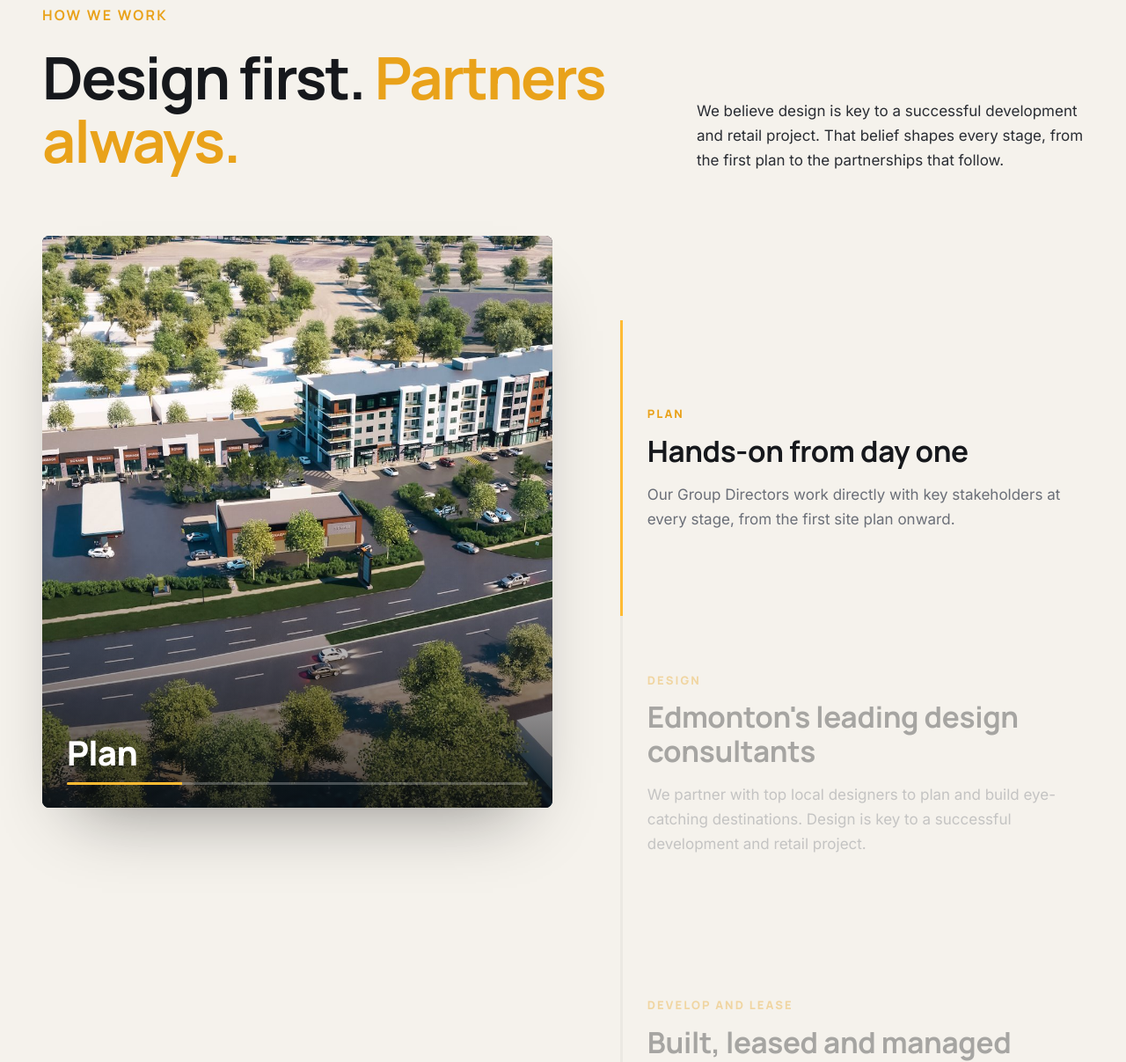
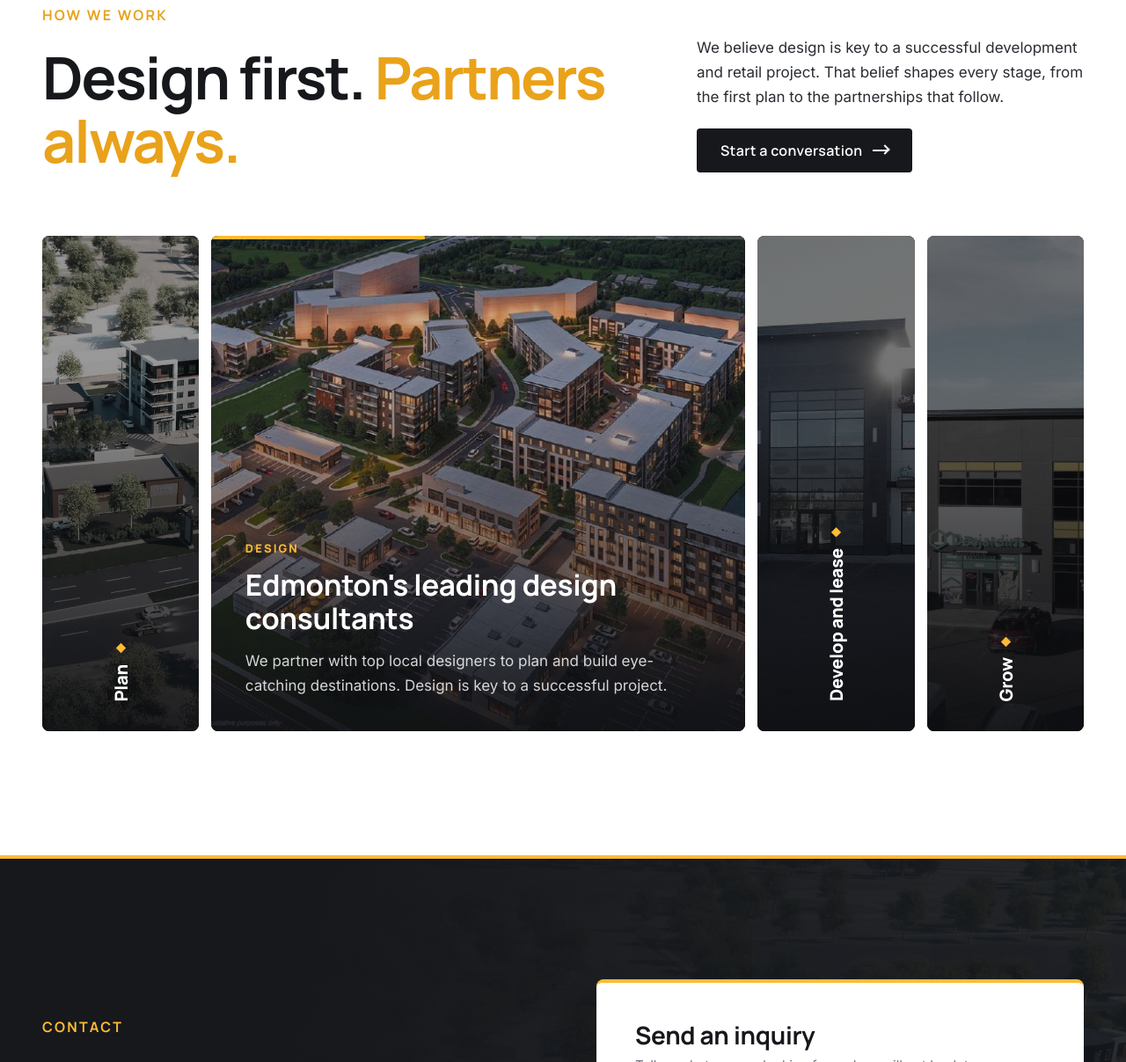
Before and after one commit to whitelabelwebdev/alliancemjdevelopments, a plain HTML site: page index.html in a window 1280 px wide. Shown: the part 9332-10539 px from the top of the page at 88% size. Drawn offline with Linux system fonts and the light colour scheme.

Commit message:
How we work: expanding photo panels that rotate automatically
Co-Authored-By: Claude Opus 5.5 <noreply@anthropic.com>
Claude-Session: https://claude.ai/code/session_017Li8CGonjWZk9Tuc6rCrAC

```diff
--- a/assets/css/style.css
+++ b/assets/css/style.css
@@ -320,26 +320,30 @@ h2 em { color: var(--sun-deep); }
 .gallery img { width: 100%; height: 100%; object-fit: cover; }
 @keyframes marquee { to { transform: translateX(-50%); } }
 
-/* ---------- Approach (sticky image story) ---------- */
-.approach { background: var(--paper); }
-.hw { display: grid; grid-template-columns: 1.1fr 1fr; gap: clamp(40px, 6vw, 100px); align-items: start; }
-.hw-visual { position: sticky; top: 110px; }
-.hw-frame { position: relative; aspect-ratio: 4 / 5; max-height: calc(100vh - 150px); width: 100%; border-radius: 8px; overflow: hidden; background: var(--ink); box-shadow: 0 40px 80px -40px rgba(0,0,0,.45); }
-.hw-img { position: absolute; inset: 0; width: 100%; height: 100%; object-fit: cover; opacity: 0; transform: scale(1.08); transition: opacity .9s var(--ease), transform 1.6s var(--ease); }
-.hw-img.is-on { opacity: 1; transform: scale(1); }
-.hw-frame::after { content: ""; position: absolute; inset: 0; background: linear-gradient(180deg, rgba(14,15,18,0) 55%, rgba(14,15,18,.75)); pointer-events: none; }
-.hw-caption { position: absolute; z-index: 1; left: 28px; right: 28px; bottom: 26px; display: flex; flex-direction: column; gap: 14px; }
-.hw-cap-k { font-family: var(--f-head); font-size: clamp(28px, 3vw, 42px); font-weight: 800; color: var(--white); letter-spacing: -.02em; line-height: 1; }
-.hw-progress { display: block; height: 3px; background: rgba(255,255,255,.25); border-radius: 2px; overflow: hidden; }
-.hw-progress i { display: block; height: 100%; background: var(--sun); width: 25%; transition: width .7s var(--ease); }
-.hw-steps { display: flex; flex-direction: column; padding: 12vh 0 6vh; }
-.hw-step { padding: 34px 0 34px 28px; border-left: 3px solid var(--line); min-height: 42vh; display: flex; flex-direction: column; justify-content: center; opacity: .35; transition: opacity .6s var(--ease), border-color .6s var(--ease); }
-.hw-step.is-on { opacity: 1; border-color: var(--sun); }
-.hw-k { font-family: var(--f-head); font-size: 13px; font-weight: 800; letter-spacing: .16em; text-transform: uppercase; color: var(--sun-deep); margin-bottom: 12px; }
-.hw-step h3 { font-size: clamp(26px, 2.6vw, 38px); margin-bottom: 16px; }
-.hw-step > p:last-child { margin: 0; font-size: 17px; color: var(--muted); max-width: 46ch; }
-.hw-steps .btn { align-self: flex-start; margin-top: 30px; }
-.hw-mobile-img { display: none; }
+/* ---------- Approach (expanding panels) ---------- */
+.ap-intro { display: flex; flex-direction: column; align-items: flex-start; gap: 22px; max-width: 440px; }
+.ap-panels { display: flex; gap: 14px; height: clamp(460px, 44vw, 600px); }
+.ap-panel { position: relative; flex: 1; min-width: 0; overflow: hidden; border-radius: 8px; background: var(--ink); color: var(--white); cursor: pointer; transition: flex .9s var(--ease); outline: 0; }
+.ap-panel.is-on { flex: 3.4; cursor: default; }
+.ap-panel:focus-visible { box-shadow: 0 0 0 3px var(--sun); }
+.ap-panel img { position: absolute; inset: 0; width: 100%; height: 100%; object-fit: cover; transform: scale(1.12); filter: grayscale(.6) brightness(.7); transition: transform 1.4s var(--ease), filter .9s var(--ease); }
+.ap-panel.is-on img { transform: scale(1); filter: none; }
+.ap-panel::after { content: ""; position: absolute; inset: 0; background: linear-gradient(180deg, rgba(14,15,18,.15) 30%, rgba(14,15,18,.9)); }
+.ap-tab { position: absolute; z-index: 1; left: 50%; bottom: 34px; transform: translateX(-50%) rotate(180deg); writing-mode: vertical-rl; font-family: var(--f-head); font-size: 20px; font-weight: 800; letter-spacing: -.01em; white-space: nowrap; transition: opacity .4s var(--ease); }
+.ap-tab::after { content: ""; display: inline-block; width: 8px; height: 8px; margin-top: 14px; background: var(--sun); transform: rotate(45deg); }
+.ap-panel.is-on .ap-tab { opacity: 0; }
+.ap-panel:not(.is-on):hover img { filter: grayscale(0) brightness(.85); }
+.ap-body { position: absolute; z-index: 1; left: 0; bottom: 0; width: min(560px, 100%); padding: clamp(24px, 3vw, 44px); opacity: 0; transform: translateY(24px); transition: opacity .5s var(--ease), transform .7s var(--ease); pointer-events: none; }
+.ap-panel.is-on .ap-body { opacity: 1; transform: none; transition-delay: .35s; }
+.ap-k { font-family: var(--f-head); font-size: 13px; font-weight: 800; letter-spacing: .16em; text-transform: uppercase; color: var(--sun); margin-bottom: 12px; }
+.ap-body h3 { color: var(--white); font-size: clamp(26px, 2.6vw, 38px); margin-bottom: 14px; }
+.ap-body p:last-child { margin: 0; color: rgba(255,255,255,.82); font-size: 17px; max-width: 46ch; }
+.ap-timer { position: absolute; z-index: 1; left: 0; right: 0; top: 0; height: 4px; background: rgba(255,255,255,.15); opacity: 0; transition: opacity .3s; }
+.ap-panel.is-on .ap-timer { opacity: 1; }
+.ap-timer i { display: block; height: 100%; width: 100%; background: var(--sun); transform: scaleX(0); transform-origin: left; }
+.ap-panel.is-on .ap-timer i { animation: apTimer var(--ap-dur, 5s) linear forwards; }
+.ap-panels.is-paused .ap-panel.is-on .ap-timer i { animation-play-state: paused; }
+@keyframes apTimer { to { transform: scaleX(1); } }
 
 /* ---------- Contact (strong CTA) ---------- */
 .contact { position: relative; background: var(--ink); color: rgba(255,255,255,.75); padding: var(--sec) 0; overflow: hidden; isolation: isolate; }
@@ -426,12 +430,11 @@ h2 em { color: var(--sun-deep); }
   .fx-split figure { min-height: 0; aspect-ratio: 16 / 10; }
   .pgrid { grid-template-columns: repeat(2, 1fr); }
   .portfolio-bar { top: 72px; }
-  .hw { grid-template-columns: 1fr; }
-  .hw-visual { display: none; }
-  .hw-steps { padding: 0; gap: 36px; }
-  .hw-step { min-height: 0; opacity: 1; padding: 0 0 0 22px; }
-  .hw-mobile-img { display: block; margin: 0 0 22px; aspect-ratio: 16 / 10; overflow: hidden; border-radius: 6px; }
-  .hw-mobile-img img { width: 100%; height: 100%; object-fit: cover; }
+  .ap-panels { flex-direction: column; height: auto; }
+  .ap-panel, .ap-panel.is-on { flex: none; height: 110px; transition: height .8s var(--ease); }
+  .ap-panel.is-on { height: 440px; }
+  .ap-tab { writing-mode: horizontal-tb; transform: none; left: 24px; bottom: auto; top: 50%; margin-top: -14px; display: flex; align-items: center; gap: 12px; }
+  .ap-tab::after { margin: 0; }
   .footer-grid { grid-template-columns: 1fr 1fr; }
   .footer-brand { grid-column: 1 / -1; }
 }
@@ -474,7 +477,8 @@ h2 em { color: var(--sun-deep); }
   *, *::before, *::after { animation: none !important; transition: none !important; }
   .stat, .hero-anim, .hero h1 .w > span { opacity: 1; transform: none; filter: none; }
   .stat-bar i, .hero h1 .hl::after { transform: none; }
-  .reveal, .hw-step { opacity: 1; transform: none; }
+  .reveal { opacity: 1; transform: none; }
+  .ap-body { opacity: 1; transform: none; }
   html { scroll-behavior: auto; }
 }
 
--- a/assets/js/main.js
+++ b/assets/js/main.js
@@ -138,22 +138,42 @@
   });
   if (grid) applyFilter('all');
 
-  /* How we work: swap the sticky image as each stage scrolls into focus */
-  var hwSteps = document.querySelectorAll('.hw-step');
-  var hwImgs = document.querySelectorAll('[data-hw-img]');
-  var hwCap = document.querySelector('[data-hw-cap]');
-  var hwBar = document.querySelector('[data-hw-bar]');
-  function setStep(i) {
-    hwSteps.forEach(function (s, k) { s.classList.toggle('is-on', k === i); });
-    hwImgs.forEach(function (im, k) { im.classList.toggle('is-on', k === i); });
-    if (hwCap) hwCap.textContent = hwSteps[i].querySelector('.hw-k').textContent;
-    if (hwBar) hwBar.style.width = ((i + 1) / hwSteps.length * 100) + '%';
-  }
-  if (hwSteps.length && 'IntersectionObserver' in window) {
-    var hio = new IntersectionObserver(function (entries) {
-      entries.forEach(function (en) { if (en.isIntersecting) setStep(+en.target.getAttribute('data-hw')); });
-    }, { rootMargin: '-45% 0px -45% 0px' });
-    hwSteps.forEach(function (s) { hio.observe(s); });
+  /* How we work: expanding panels that rotate on their own */
+  var apWrap = document.querySelector('[data-ap-wrap]');
+  if (apWrap) {
+    var panels = Array.prototype.slice.call(apWrap.querySelectorAll('.ap-panel'));
+    var DUR = 5000, cur = 0, timer = null, inView = false, hovering = false;
+    apWrap.style.setProperty('--ap-dur', DUR + 'ms');
+    var show = function (i) {
+      cur = i;
+      panels.forEach(function (p, k) {
+        var on = k === i;
+        p.classList.toggle('is-on', on);
+        p.setAttribute('aria-expanded', String(on));
+        var bar = p.querySelector('.ap-timer i');
+        if (on && bar) { bar.style.animation = 'none'; void bar.offsetWidth; bar.style.animation = ''; }
+      });
+      schedule();
+    };
+    var schedule = function () {
+      clearTimeout(timer);
+      if (reduce || !inView || hovering) return;
+      timer = setTimeout(function () { show((cur + 1) % panels.length); }, DUR);
+    };
+    panels.forEach(function (p, k) {
+      p.addEventListener('click', function () { if (k !== cur) show(k); });
+      p.addEventListener('mouseenter', function () { if (window.matchMedia('(hover: hover)').matches && k !== cur) show(k); });
+      p.addEventListener('keydown', function (e) {
+        if (e.key === 'Enter' || e.key === ' ') { e.preventDefault(); show(k); }
+        if (e.key === 'ArrowRight' || e.key === 'ArrowDown') { e.preventDefault(); panels[(k + 1) % panels.length].focus(); }
+        if (e.key === 'ArrowLeft' || e.key === 'ArrowUp') { e.preventDefault(); panels[(k - 1 + panels.length) % panels.length].focus(); }
+      });
+    });
+    apWrap.addEventListener('mouseenter', function () { hovering = true; apWrap.classList.add('is-paused'); clearTimeout(timer); });
+    apWrap.addEventListener('mouseleave', function () { hovering = false; apWrap.classList.remove('is-paused'); show(cur); });
+    if ('IntersectionObserver' in window) {
+      new IntersectionObserver(function (en) { inView = en[0].isIntersecting; if (inView) show(cur); else clearTimeout(timer); }, { threshold: 0.35 }).observe(apWrap);
+    }
   }
 
   /* Gallery marquee: duplicate items for a seamless loop */
--- a/index.html
+++ b/index.html
@@ -322,45 +322,52 @@
             <p class="eyebrow">How we work</p>
             <h2 id="approach-title">Design first. <em>Partners always.</em></h2>
           </div>
+          <div class="ap-intro">
             <p class="section-intro">We believe design is key to a successful development and retail project. That belief shapes every stage, from the first plan to the partnerships that follow.</p>
-        </div>
-        <div class="hw">
-          <div class="hw-visual" aria-hidden="true">
-            <div class="hw-frame">
-              <img class="hw-img is-on" src="assets/images/home/slide-4.jpg" alt="Aerial rendering of a planned Alliance MJ mixed retail and residential site" loading="lazy" data-hw-img="0">
-              <img class="hw-img" src="assets/images/projects/rugby-land/slide-1.jpg" alt="Rendering of Rugby Land Urban Village in Edmonton" loading="lazy" data-hw-img="1">
-              <img class="hw-img" src="assets/images/projects/alliance-centre-silverberry/slide-1.jpg" alt="Alliance Centre Silverberry at dusk in Edmonton" loading="lazy" data-hw-img="2">
-              <img class="hw-img" src="assets/images/projects/mcconachie-landing-west/slide-1.jpg" alt="McConachie Landing West retail centre in Edmonton" loading="lazy" data-hw-img="3">
-              <div class="hw-caption"><span class="hw-cap-k" data-hw-cap>Plan</span><span class="hw-progress"><i data-hw-bar></i></span></div>
+            <a class="btn btn-ink" href="#contact">Start a conversation <span class="arrow" aria-hidden="true"></span></a>
           </div>
         </div>
-          <div class="hw-steps">
-          <article class="hw-step is-on" data-hw="0">
-            <figure class="hw-mobile-img"><img src="assets/images/home/slide-4.jpg" alt="" loading="lazy"></figure>
-            <p class="hw-k">Plan</p>
+        <div class="ap-panels reveal" data-ap-wrap>
+          <article class="ap-panel is-on" data-ap="0" tabindex="0" aria-expanded="true">
+            <img src="assets/images/home/slide-4.jpg" alt="" loading="lazy">
+            <span class="ap-tab">Plan</span>
+            <div class="ap-body">
+              <p class="ap-k">Plan</p>
               <h3>Hands-on from day one</h3>
               <p>Our Group Directors work directly with key stakeholders at every stage, from the first site plan onward.</p>
+            </div>
+            <span class="ap-timer" aria-hidden="true"><i></i></span>
           </article>
-          <article class="hw-step" data-hw="1">
-            <figure class="hw-mobile-img"><img src="assets/images/projects/rugby-land/slide-1.jpg" alt="" loading="lazy"></figure>
-            <p class="hw-k">Design</p>
+          <article class="ap-panel" data-ap="1" tabindex="0" aria-expanded="false">
+            <img src="assets/images/projects/rugby-land/slide-1.jpg" alt="" loading="lazy">
+            <span class="ap-tab">Design</span>
+            <div class="ap-body">
+              <p class="ap-k">Design</p>
               <h3>Edmonton's leading design consultants</h3>
-            <p>We partner with top local designers to plan and build eye-catching destinations. Design is key to a successful development and retail project.</p>
+              <p>We partner with top local designers to plan and build eye-catching destinations. Design is key to a successful project.</p>
+            </div>
+            <span class="ap-timer" aria-hidden="true"><i></i></span>
           </article>
-          <article class="hw-step" data-hw="2">
-            <figure class="hw-mobile-img"><img src="assets/images/projects/alliance-centre-silverberry/slide-1.jpg" alt="" loading="lazy"></figure>
-            <p class="hw-k">Develop and lease</p>
+          <article class="ap-panel" data-ap="2" tabindex="0" aria-expanded="false">
+            <img src="assets/images/projects/alliance-centre-silverberry/slide-1.jpg" alt="" loading="lazy">
+            <span class="ap-tab">Develop and lease</span>
+            <div class="ap-body">
+              <p class="ap-k">Develop and lease</p>
               <h3>Built, leased and managed</h3>
               <p>We develop, sell and lease each property, and manage our neighbourhood and community retail centres.</p>
+            </div>
+            <span class="ap-timer" aria-hidden="true"><i></i></span>
           </article>
-          <article class="hw-step" data-hw="3">
-            <figure class="hw-mobile-img"><img src="assets/images/projects/mcconachie-landing-west/slide-1.jpg" alt="" loading="lazy"></figure>
-            <p class="hw-k">Grow</p>
+          <article class="ap-panel" data-ap="3" tabindex="0" aria-expanded="false">
+            <img src="assets/images/projects/mcconachie-landing-west/slide-1.jpg" alt="" loading="lazy">
+            <span class="ap-tab">Grow</span>
+            <div class="ap-body">
+              <p class="ap-k">Grow</p>
               <h3>Partners for the long run</h3>
               <p>We stay committed to growing relationships with current and future partners, bringing both quality and scale to what comes next.</p>
+            </div>
+            <span class="ap-timer" aria-hidden="true"><i></i></span>
           </article>
-            <a class="btn btn-ink" href="#contact">Start a conversation <span class="arrow" aria-hidden="true"></span></a>
-          </div>
         </div>
       </div>
     </section>
```
Lines whose indentation alone changed are shown as unchanged.
